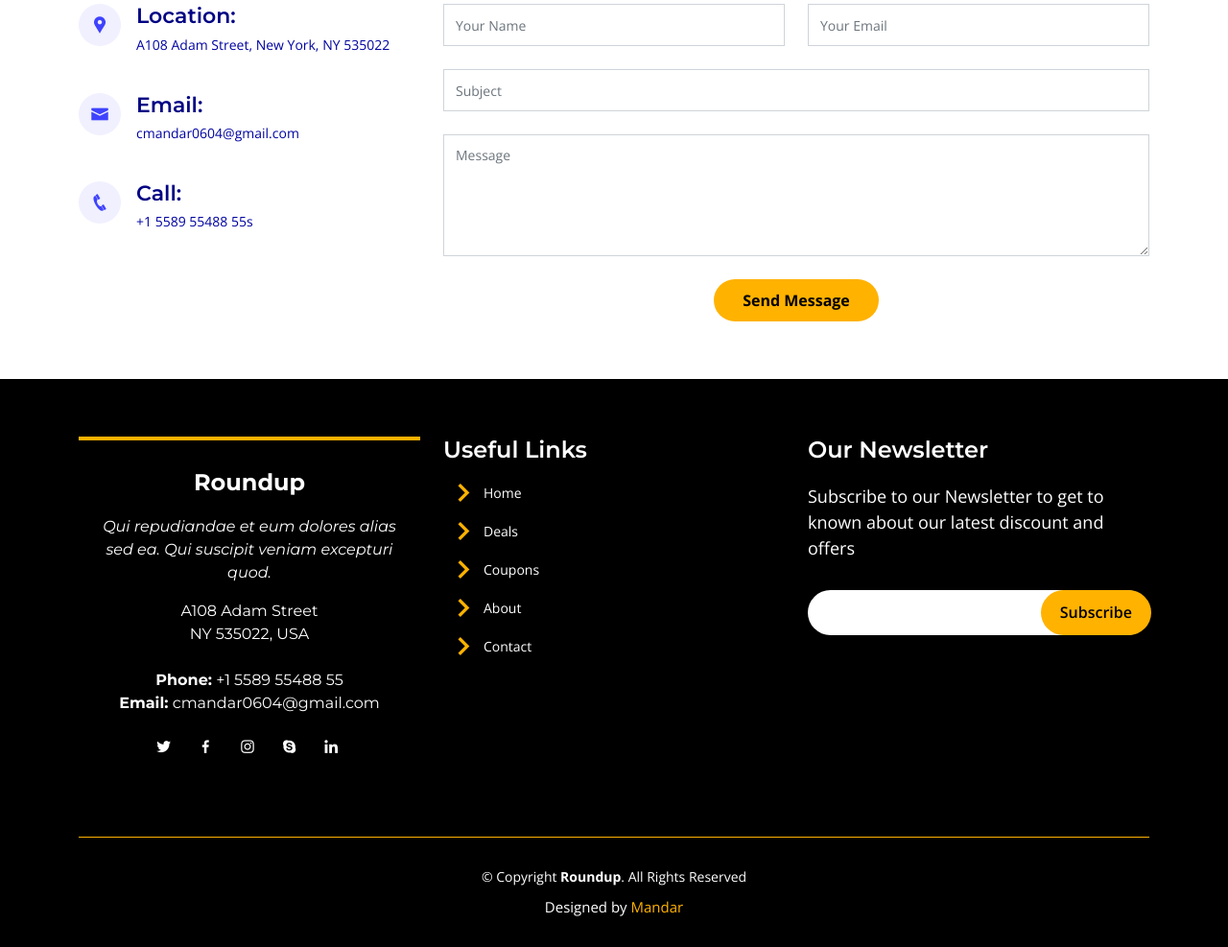
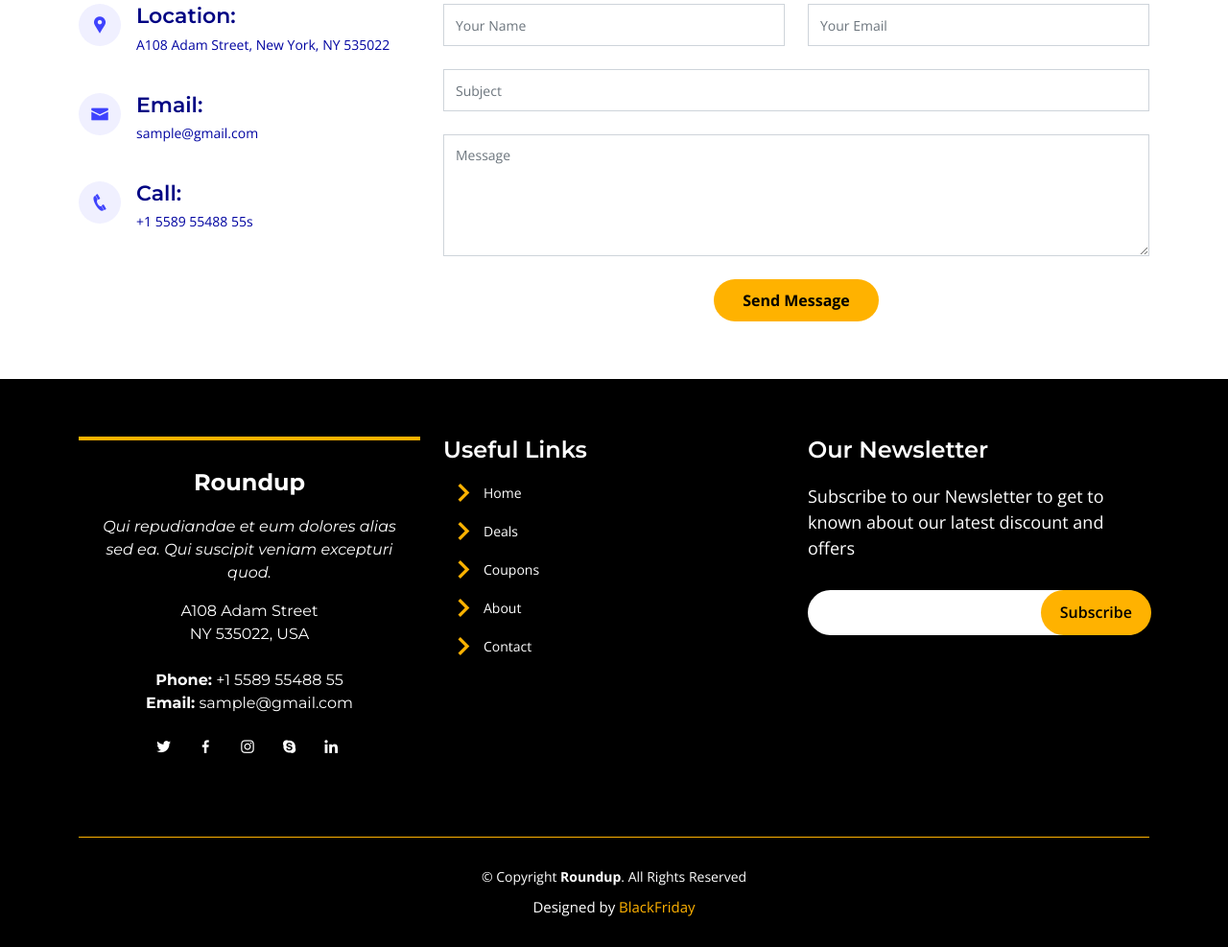
Before and after one commit to mandarc64/blackfriday, a plain HTML site: page index.html in a window 1280 px wide. Shown: the part 4480-5467 px from the top of the page at 96% size. Drawn offline with nearby package versions, Linux system fonts and the light colour scheme.

Commit message:
Update index.html

```diff
--- a/index.html
+++ b/index.html
@@ -421,7 +421,7 @@
               <div class="email">
                 <i class="icofont-envelope"></i>
                 <h4>Email:</h4>
-                <p>cmandar0604@gmail.com</p>
+                <p>sample@gmail.com</p>
               </div>
 
               <div class="phone">
@@ -486,7 +486,7 @@
                 A108 Adam Street <br>
                 NY 535022, USA<br><br>
                 <strong>Phone:</strong> +1 5589 55488 55<br>
-                <strong>Email:</strong> cmandar0604@gmail.com<br>
+                <strong>Email:</strong> sample@gmail.com<br>
               </p>
               <div class="social-links mt-3">
                 <a href="#" class="twitter"><i class="bx bxl-twitter"></i></a>
@@ -542,7 +542,7 @@
         <!-- You can delete the links only if you purchased the pro version. -->
         <!-- Licensing information: https://bootstrapmade.com/license/ -->
         <!-- Purchase the pro version with working PHP/AJAX contact form: https://bootstrapmade.com/bootslander-free-bootstrap-landing-page-template/ -->
-        Designed by <a href="https://www.linkedin.com/in/mandar-chaudhari-7a219a200/">Mandar</a>
+        Designed by <a href="https://www.linkedin.com/in/mandar-chaudhari-7a219a200/">BlackFriday</a>
       </div>
     </div>
   </footer><!-- End Footer -->
```
